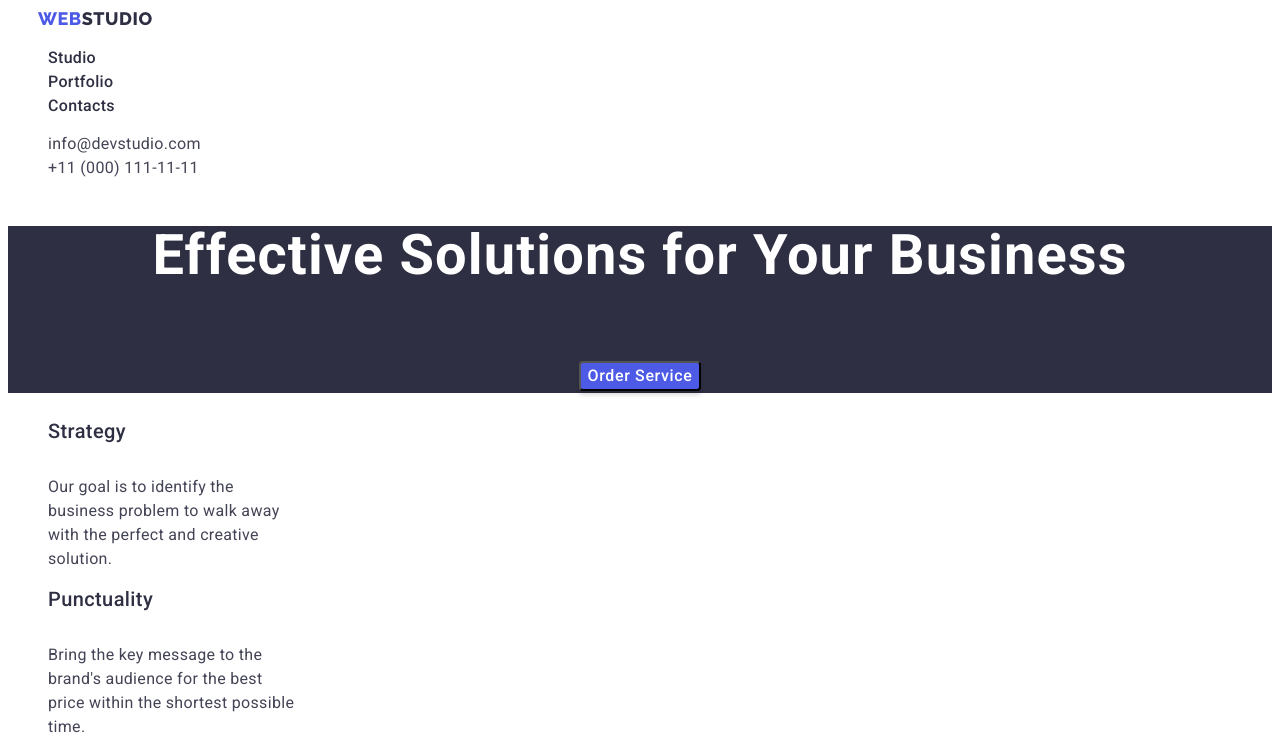
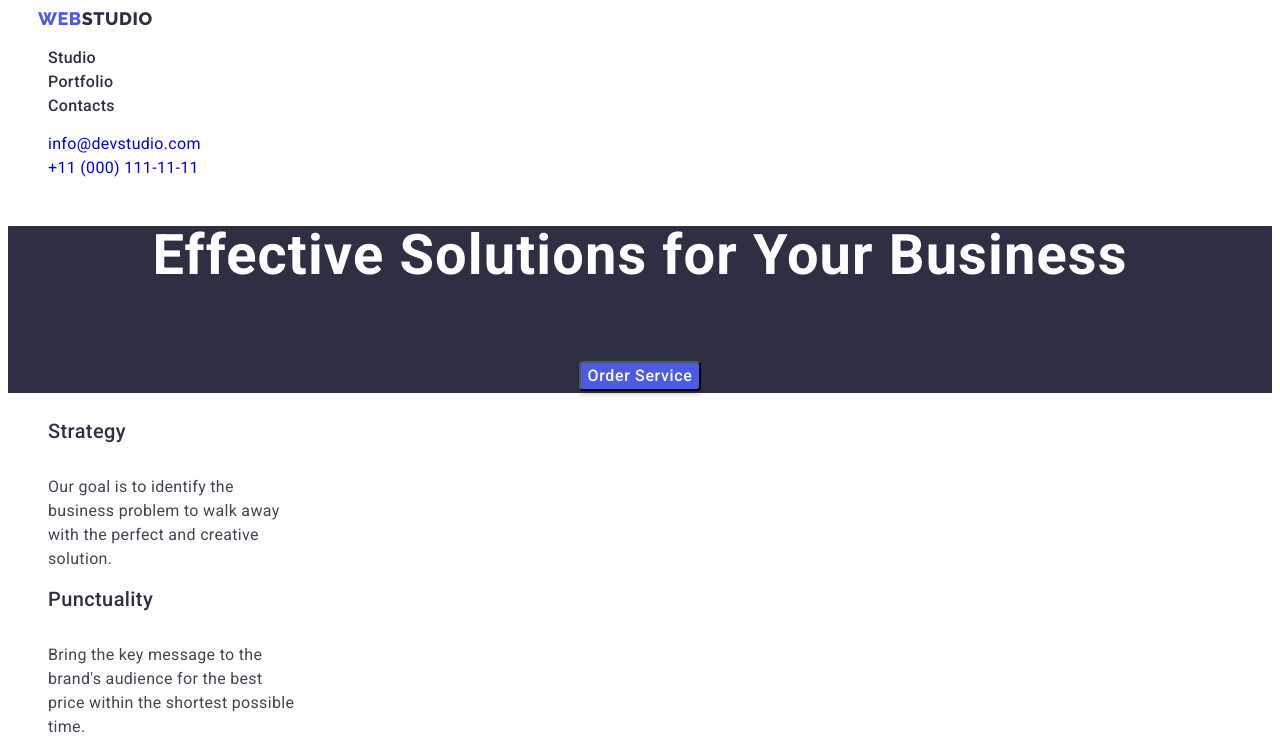
Before and after one commit to Viktoriya-ri/goit-markup-hw-02, a plain HTML site: page index.html in a window 1280 px wide. Shown: the top 752 px of the page. Drawn offline with Linux system fonts and the light colour scheme.

Commit message:
Update styles.css

```diff
--- a/css/styles.css
+++ b/css/styles.css
@@ -60,12 +60,13 @@ body {
 }
 .page-list {
     list-style: none;
+    font-style: normal;
 }
 .address {
     font-size: 16px;
     line-height: 1.5;
     letter-spacing: 0.02em;
-    color: #434455;
+    color:color-text;
 }
 
 .link:hover,
```
